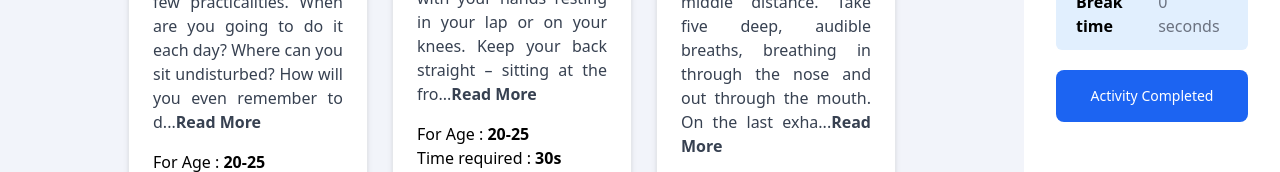
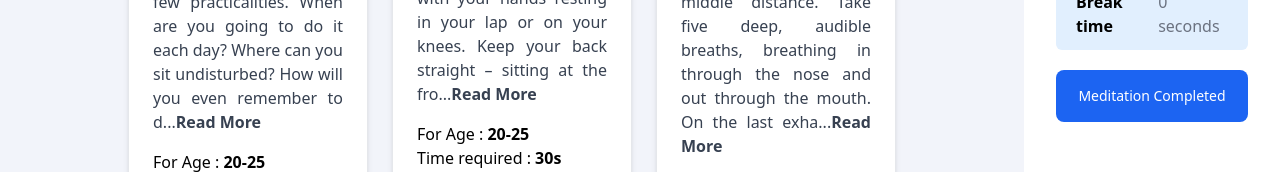
Before and after one commit to NabilNewaz/ActiveMeditation, a React (Create React App) app: page / in a window 1280 px wide. Shown: the part 482-654 px from the top of the page. Built offline with nearby package versions, Linux system fonts and the light colour scheme.

Commit message:
tost message added

```diff
--- a/package.json
+++ b/package.json
@@ -15,6 +15,7 @@
     "react": "^18.2.0",
     "react-dom": "^18.2.0",
     "react-scripts": "5.0.1",
+    "react-toastify": "^9.0.8",
     "web-vitals": "^2.1.4"
   },
   "scripts": {
--- a/public/stepsData/stepsData.json
+++ b/public/stepsData/stepsData.json
@@ -69,7 +69,7 @@
     "body": "Become aware once more of the physical feelings: of the chair beneath you, where your feet make contact with the floor, your arms and your hands resting in your lap. Notice anything you can hear, smell, taste or feel. When you’re ready, slowly open your eyes.",
     "img": "https://i.ibb.co/92WNYsV/Meditation-Step-9-Prepare-009.jpg",
     "forAge": "20-25",
-    "time": "50s"
+    "time": "50"
   },
   {
     "id": "63354cf3ef93ccd4b9f7f04f",
@@ -77,6 +77,6 @@
     "body": "Before standing up, form a clear idea about what you’re going to do next, like brushing your teeth, making a cup of tea or getting your keys to leave the house. It’s so easy to just jump up off the seat and lose the calm and spacious quality you’ve just created. Try to carry this awareness with you to the next activity. Touch base: throughout the day, find small moments to remind yourself what it felt like to have that clarity and focused attention. Maybe when you first sit down at your desk at work, when you drink your morning coffee, or when you’re on the bus. You don’t need to do the whole exercise – just take a couple of deep breaths, notice how you feel, and observe any areas of tension.",
     "img": "https://i.ibb.co/N2d2gx7/Meditation-Step-10-Take-i-010.jpg",
     "forAge": "20-25",
-    "time": "50s"
+    "time": "50"
   }
 ]
--- a/src/App.js
+++ b/src/App.js
@@ -1,10 +1,24 @@
+import { toast, ToastContainer } from 'react-toastify';
 import './App.css';
 import Meditationbody from './components/Meditationbody/Meditationbody';
+import 'react-toastify/dist/ReactToastify.css';
 
 function App() {
+  const notify = () => {
+    toast.success('🧘 Meditation Completed!', {
+      position: "top-right",
+      autoClose: 3000,
+      hideProgressBar: false,
+      closeOnClick: true,
+      pauseOnHover: true,
+      draggable: true,
+      progress: undefined,
+    });
+  }
   return (
     <div className="App">
-      <Meditationbody></Meditationbody>
+      <ToastContainer />
+      <Meditationbody notify={notify}></Meditationbody>
     </div>
 
   );
--- a/src/components/Meditationbody/Meditationbody.js
+++ b/src/components/Meditationbody/Meditationbody.js
@@ -4,7 +4,7 @@ import Meditationsteps from '../Meditationsteps/Meditationsteps';
 import Questionaccordion from '../Questionaccordion/Questionaccordion';
 import Userinfo from '../Userinfo/Userinfo';
 
-const Meditationbody = () => {
+const Meditationbody = (props) => {
     const [steps, setSteps] = useState([])
     const [exerciseTime, setExerciseTime] = useState(0)
     useEffect(() => {
@@ -15,10 +15,10 @@ const Meditationbody = () => {
 
     const handelExerciseTime = (step) => {
         setExerciseTime(exerciseTime + parseInt(step.time))
-        console.log(exerciseTime);
     }
 
     return (
+        <div>
             <div className="lg:grid lg:grid-cols-5">
                 <div className='lg:col-span-4 Meditationbody pt-1'>
                     <div className='lg:mx-32 mx-6'>
@@ -36,7 +36,8 @@ const Meditationbody = () => {
                     </div>
                 </div>
                 <div>
-                <Userinfo exerciseTime={exerciseTime}></Userinfo>
+                    <Userinfo exerciseTime={exerciseTime} notify={props.notify}></Userinfo>
+                </div>
             </div>
         </div>
     );
--- a/src/components/Userinfo/Userinfo.js
+++ b/src/components/Userinfo/Userinfo.js
@@ -84,9 +84,10 @@ const Userinfo = (props) => {
                 </div>
             </div>
             <button
+                onClick={props.notify}
                 type="button"
                 className="mt-5 inline-flex w-full justify-center rounded-lg bg-blue-600 px-5 py-4 text-center text-sm font-medium text-white hover:bg-blue-700 focus:outline-none focus:ring-4 focus:ring-blue-200 dark:focus:ring-blue-900">
-                Activity Completed
+                Meditation Completed
             </button>
         </div>
     );
```
Also changed, not shown: 1 other file (tests, documents, lock files or other folders). Lines whose indentation alone changed are shown as unchanged.
